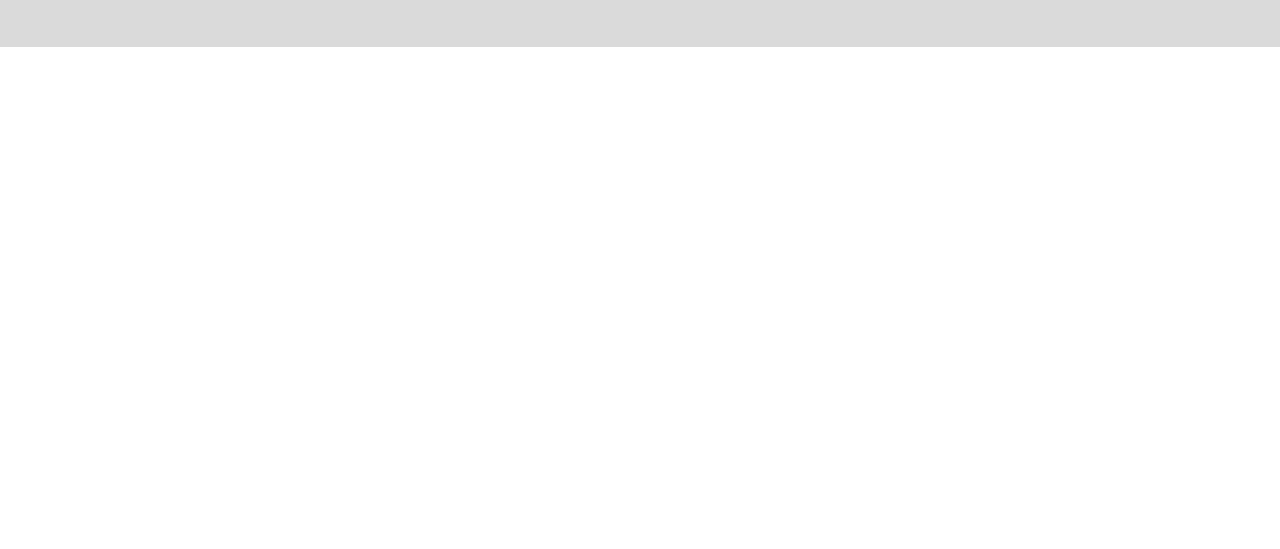
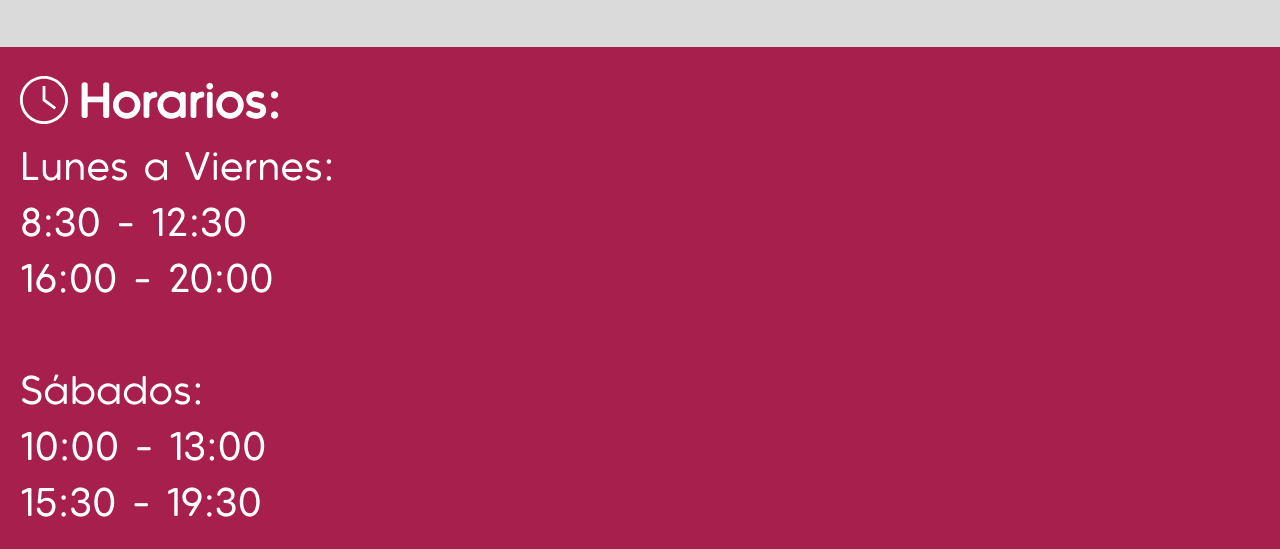
Before and after one commit to joacoolaechea/vitaliamercado, a website: page public/index.html in a window 1280 px wide. Shown: the part 1335-1884 px from the top of the page. Before the commit the page ends 1382 px from the top, so only its background shows below. Drawn offline with nearby package versions, Linux system fonts and the light colour scheme; no server answers.

Commit message:
Actualización Vitalia Publicidad <-  2.4

```diff
--- a/public/index.html
+++ b/public/index.html
@@ -408,6 +408,29 @@ document.addEventListener("click", function (event) {
 
   </p>
 </footer>
+<!-- PIE DE PAGINA SECUNDARIO PARA HORARIOS -->
+<div style="width: 100%; background-color: #a61f4d; padding: 20px; text-align: left; color: white; font-size: 2.5em; font-family: 'MadeCarving', sans-serif; line-height: 1.4;">
+  <p style="margin: 0; font-weight: 300;">
+    <span style="display: inline-flex; align-items: center; gap: 10px;">
+      <svg fill="#ffffff" viewBox="0 0 1920 1920" xmlns="http://www.w3.org/2000/svg" width="48" height="48">
+        <path d="M960 112.941c-467.125 0-847.059 379.934-847.059 847.059 0 467.125 379.934 847.059 847.059 847.059 467.125 0 847.059-379.934 847.059-847.059 0-467.125-379.934-847.059-847.059-847.059M960 1920C430.645 1920 0 1489.355 0 960S430.645 0 960 0s960 430.645 960 960-430.645 960-960 960m417.905-575.955L903.552 988.28V395.34h112.941v536.47l429.177 321.77-67.765 90.465Z" fill-rule="evenodd"></path>
+      </svg>
+  <span style="font-weight: bold; font-size: 1.2em;">Horarios:</span>
+    </span>
+
+    <br>Lunes a Viernes:
+    <br>8:30 - 12:30
+    <br>16:00 - 20:00
+
+    <br><br>Sábados:
+    <br>10:00 - 13:00
+    <br>15:30 - 19:30
+  </p>
+</div>
+
+
+
+
 
     <!-- FAVORITOS MSJ BA -->
 <div id="toast" style="
```
